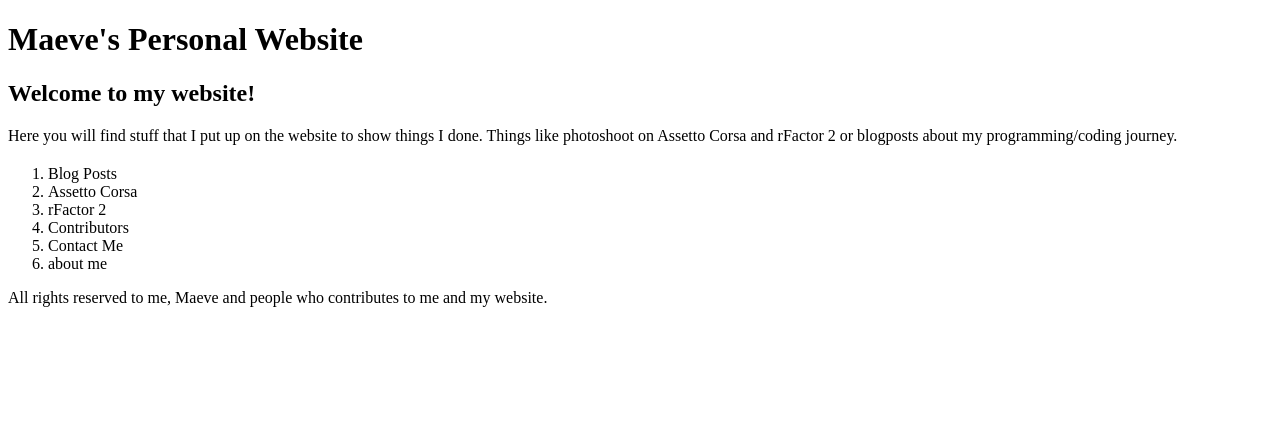
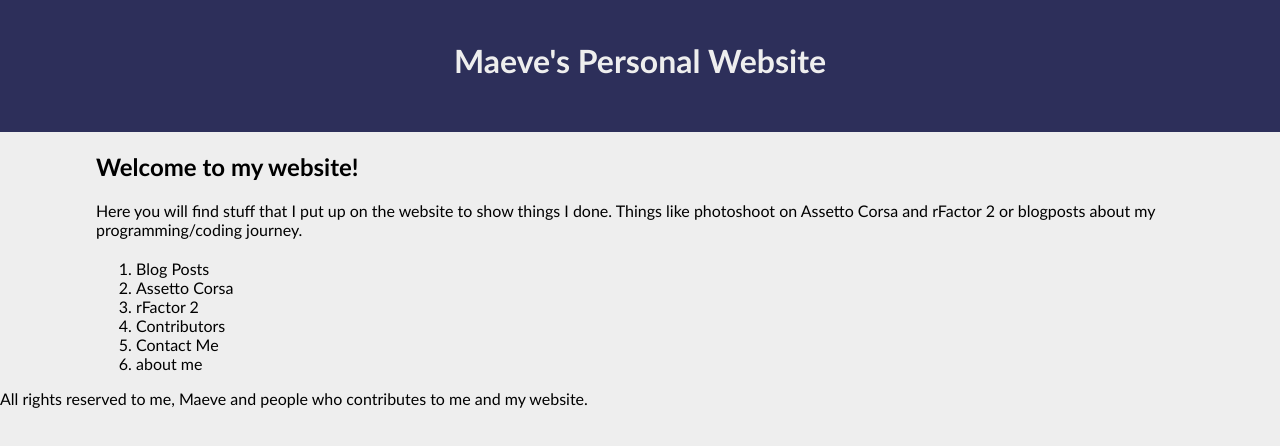
Before and after one commit to maevetechnerd/personal-website, a plain HTML site: page index.html in a window 1280 px wide. Drawn offline with Linux system fonts and the light colour scheme.

Commit message:
Added some slight styling

```diff
--- a/css/styles.css
+++ b/css/styles.css
@@ -0,0 +1,29 @@
+body {
+    background-color:#EEE;
+    font-family: 'Trebuchet MS', 'Lucida Sans Unicode', 'Lucida Grande', 'Lucida Sans', Arial, sans-serif;
+    margin: 0;
+}
+
+header {
+    background-color: rgb(45, 47, 90);
+    padding-top: 20px;
+    padding-bottom: 30px;
+}
+
+header h1 {
+    text-align: center;
+    color: #EEE;
+}
+
+.container {
+    width: 85%;
+    margin: 0px auto;
+}
+
+section {
+
+}
+
+aside {
+
+}
--- a/index.html
+++ b/index.html
@@ -4,6 +4,7 @@
         <meta charset="utf-8">
         <meta name="author" content="Maeve">
         <title>Maeve's Personal Website</title>
+        <link rel="stylesheet" href="css/styles.css">
     </head>
 
     <body>
```
